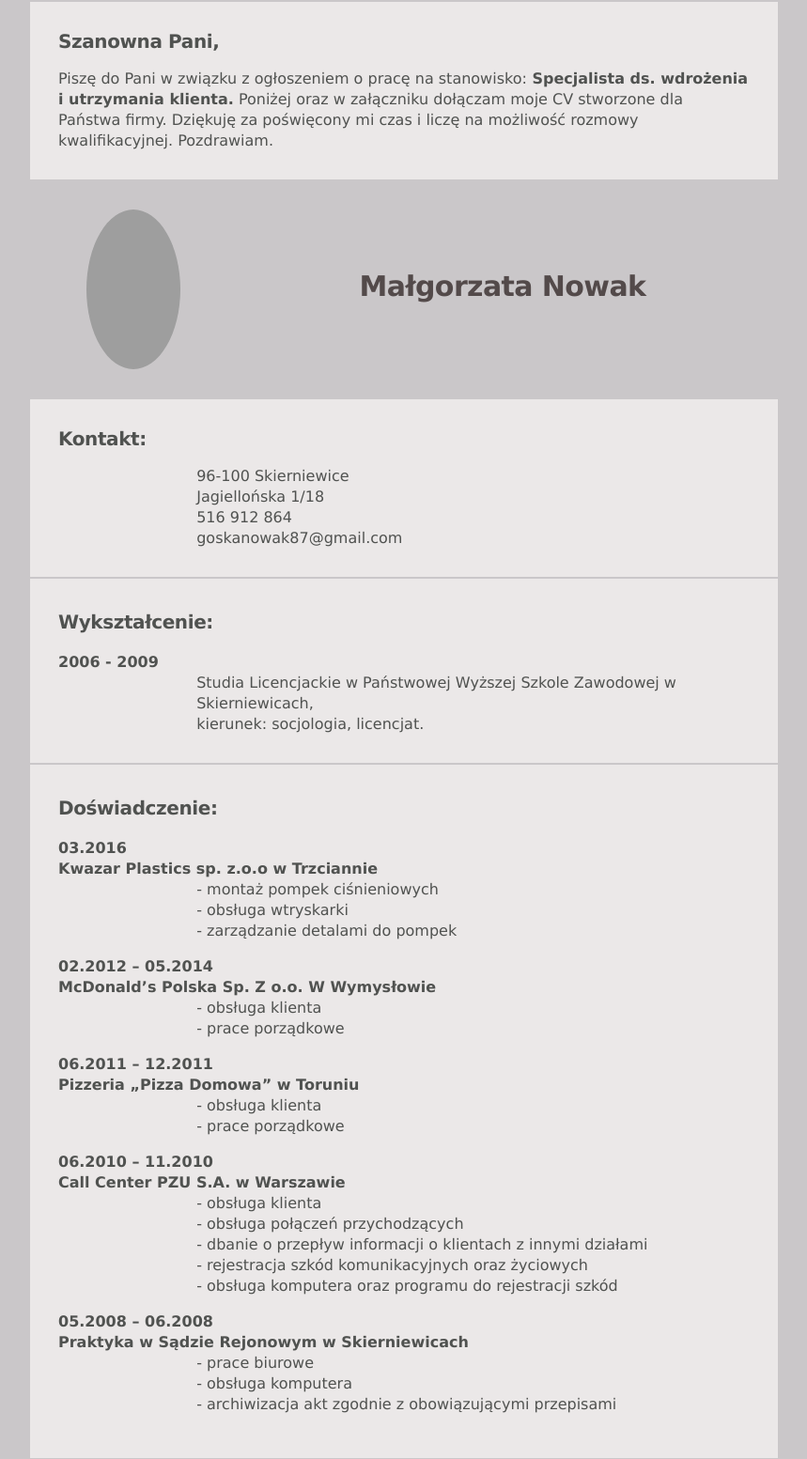
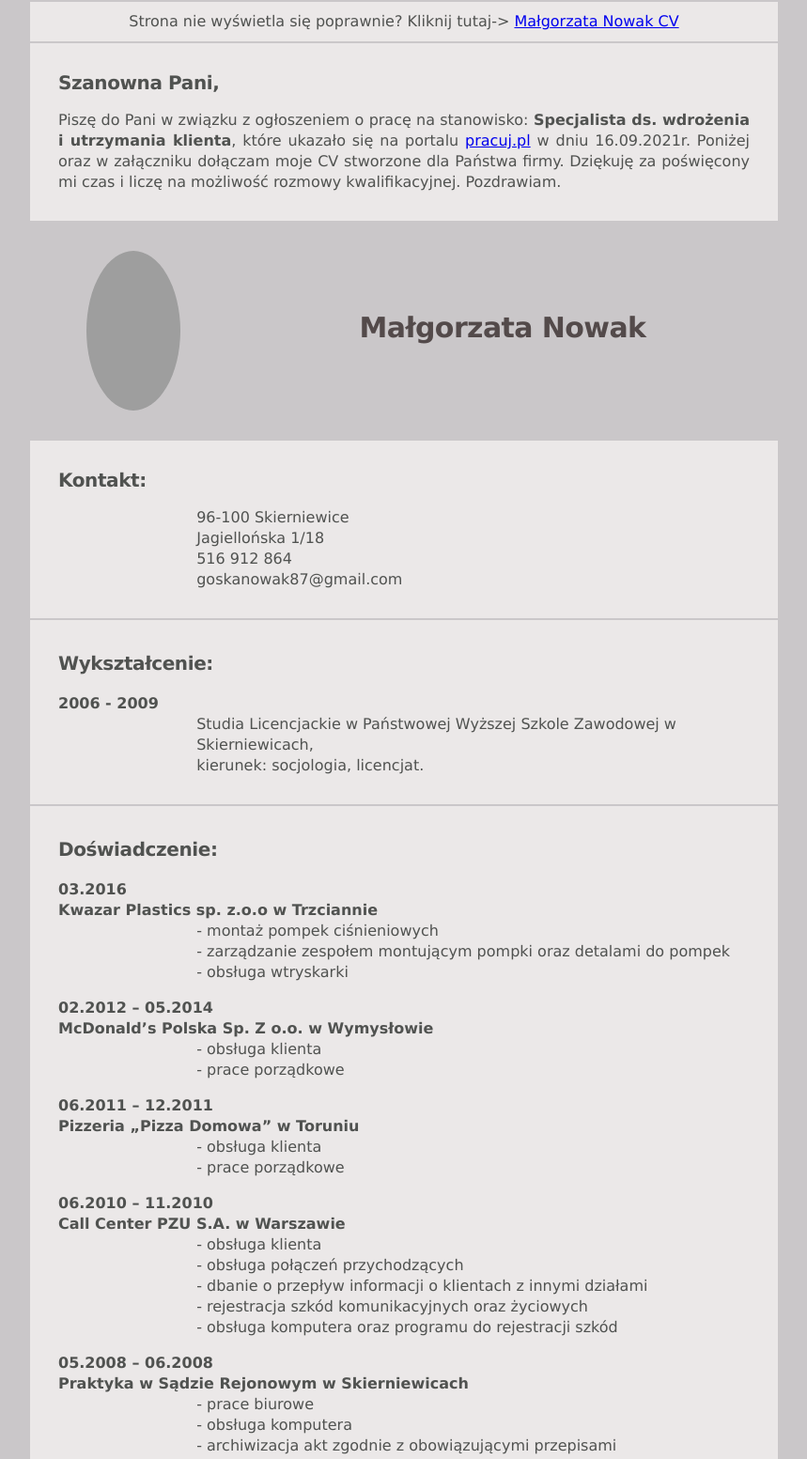
Before and after one commit to goskanowak/cv_email, a plain HTML site: page index.html in a window 1280 px wide. Shown: the top 1553 px of the page at 94% size, without its empty margins (210-1069 px from the left). Drawn offline with Linux system fonts and the light colour scheme; grey boxes are pictures that could not be loaded.

Commit message:
add text and fix bugs

```diff
--- a/index.html
+++ b/index.html
@@ -37,9 +37,16 @@
 <![endif]-->
 <table role="presentation" style="width:94%;max-width:800px;text-align:left;font-family:Verdana, Geneva, Tahoma, sans-serif;font-size:16px;line-height:22px;color:#505250;">
     <tr>
+        <td style="text-align:center;padding:10px;background-color:#ebe8e8;">
+            <p style="margin:0;">Strona nie wyświetla się poprawnie? Kliknij tutaj-> <a href="https://goskanowak.github.io/cv_email/">Małgorzata Nowak CV</a></p>
+
+        </td>
+    </tr>
+
+    <tr>
         <td style="padding:30px;background-color:#ebe8e8;">
             <h2 style="margin-top:0;margin-bottom:16px;font-size:20px;line-height:25px;font-weight:bold;letter-spacing:-0.02em;">Szanowna Pani,</h2>
-            <p style="margin:0;">Piszę do Pani w związku z ogłoszeniem o pracę na stanowisko:<b> Specjalista ds. wdrożenia i utrzymania klienta.</b> Poniżej oraz w załączniku dołączam moje CV stworzone dla Państwa firmy. Dziękuję za poświęcony mi czas i liczę na możliwość rozmowy kwalifikacyjnej. Pozdrawiam.</p>
+            <p style="margin:0;text-align: justify;">Piszę do Pani w związku z ogłoszeniem o pracę na stanowisko:<b> Specjalista ds. wdrożenia i utrzymania klienta</b>, które ukazało się na portalu <a href="https://www.pracuj.pl/praca/specjalista-ds-wdrozenia-i-utrzymania-klienta-skierniewice,oferta,1001208170">pracuj.pl</a> w dniu 16.09.2021r. Poniżej oraz w załączniku dołączam moje CV stworzone dla Państwa firmy. Dziękuję za poświęcony mi czas i liczę na możliwość rozmowy kwalifikacyjnej. Pozdrawiam.</p>
 
         </td>
     </tr>
@@ -68,21 +75,20 @@
             <td style="padding:30px;background-color:#ebe8e8;">
                 <h2 style="margin-top:0;margin-bottom:16px;font-size:20px;line-height:32px;font-weight:bold;letter-spacing:-0.02em;">Doświadczenie:</h2>
                 <p>
-                <p style="margin:0;font-weight: bold;">03.2016 </p>
-                <p style="margin:0; font-weight: bold;">Kwazar Plastics sp. z.o.o w Trzciannie
-                    </p>
+                    <p style="margin:0;font-weight: bold;">03.2016 </p>
+                    <p style="margin:0; font-weight: bold;">Kwazar Plastics sp. z.o.o w Trzciannie </p>
                     <p style="margin:0;margin-left: 20%"> - montaż pompek ciśnieniowych </p>
+                    <p style="margin:0;margin-left: 20%"> - zarządzanie zespołem montującym pompki oraz detalami do pompek </p>
                     <p style="margin:0;margin-left: 20%"> - obsługa wtryskarki </p>
-                    <p style="margin:0;margin-left: 20%"> - zarządzanie detalami do pompek </p>
                 </p>
                 <p>
                     <p style="margin:0;font-weight: bold;">02.2012 – 05.2014 </p>
-                    <p style="margin:0;font-weight: bold">McDonald’s Polska Sp. Z o.o. W Wymysłowie
-                        </p>
-                        <p style="margin:0;margin-left: 20%"> - obsługa klienta </p>
-                        <p style="margin:0;margin-left: 20%"> - prace porządkowe </p>
+                    <p style="margin:0;font-weight: bold">McDonald’s Polska Sp. Z o.o. w Wymysłowie
                     </p>
-                    <p>
+                    <p style="margin:0;margin-left: 20%"> - obsługa klienta </p>
+                    <p style="margin:0;margin-left: 20%"> - prace porządkowe </p>
+                </p>
+                <p>
                         <p style="margin:0;font-weight: bold;">06.2011 – 12.2011</p>
                         <p style="margin:0;font-weight: bold">Pizzeria „Pizza Domowa” w Toruniu
                             </p>
```
